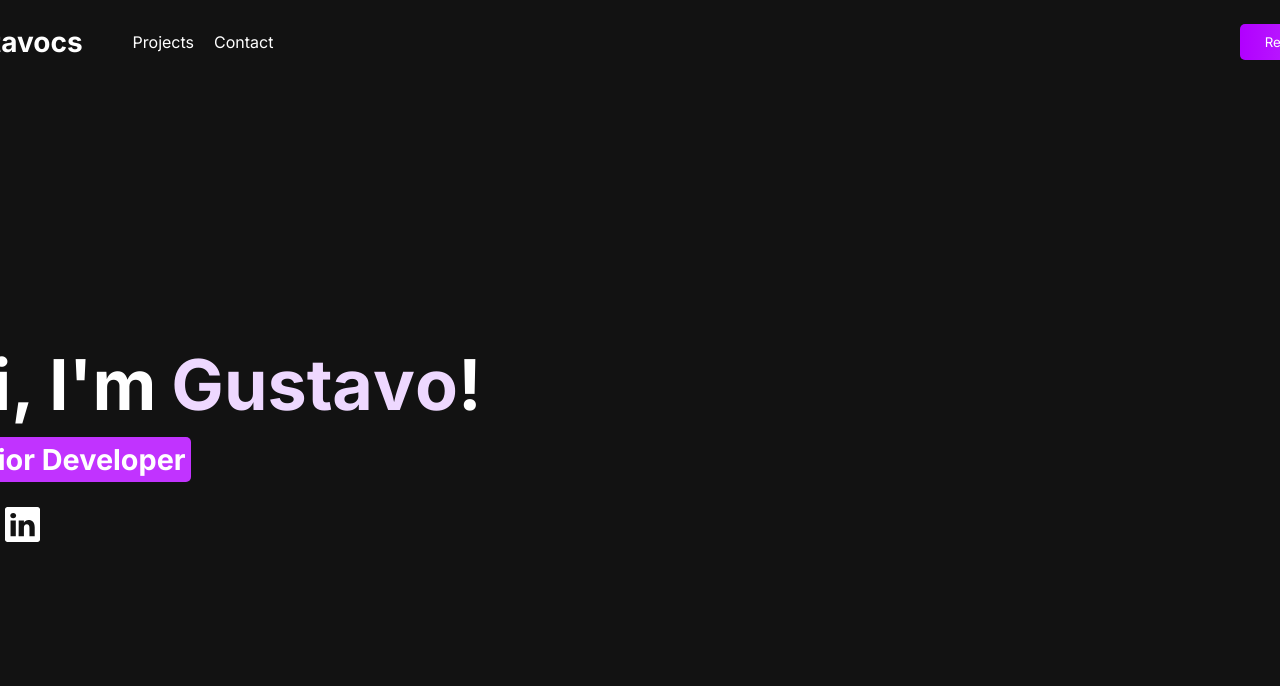
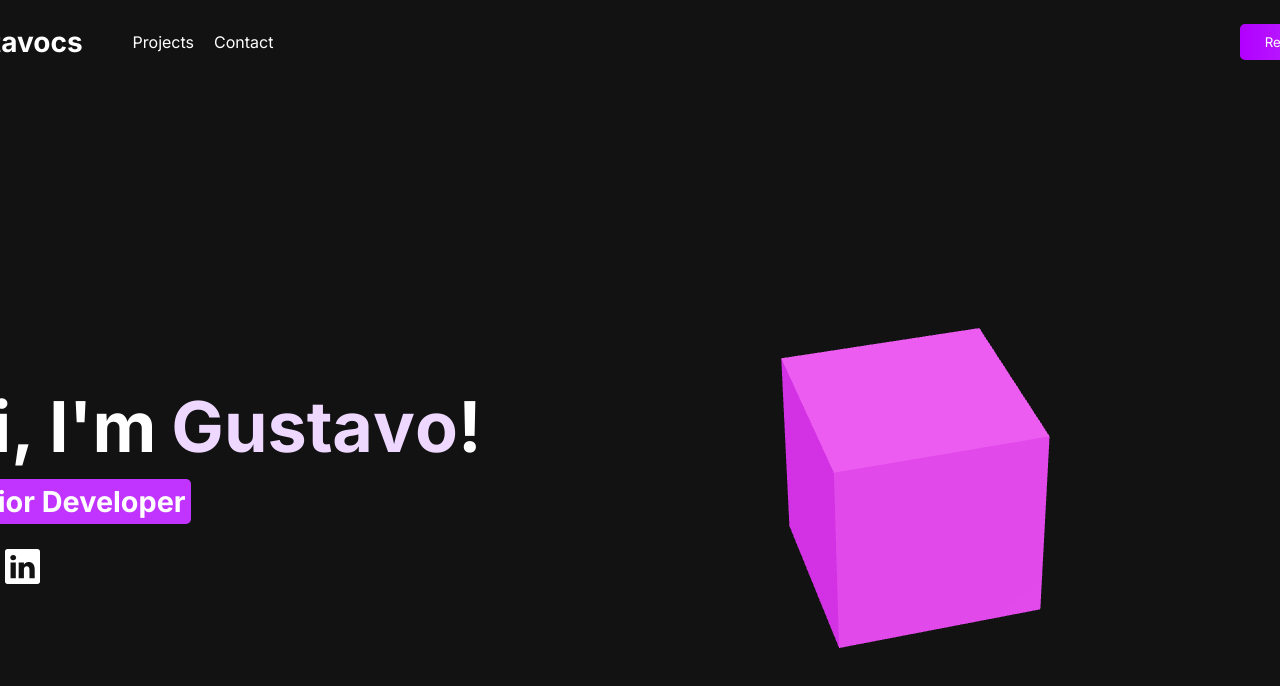
Before and after one commit to gustavocsak/portfolio, a React (Create React App) app: page / in a window 1280 px wide. Shown: the top 686 px of the page. Built offline with nearby package versions, Linux system fonts and the light colour scheme; the HTML template or start-up script is replaced by a standard one.

Commit message:
Added three js to project

```diff
--- a/package.json
+++ b/package.json
@@ -3,6 +3,8 @@
   "version": "0.1.0",
   "private": true,
   "dependencies": {
+    "@react-three/drei": "^9.58.4",
+    "@react-three/fiber": "^8.12.0",
     "@testing-library/jest-dom": "^5.16.5",
     "@testing-library/react": "^13.4.0",
     "@testing-library/user-event": "^13.5.0",
@@ -12,6 +14,7 @@
     "react-icons": "^4.8.0",
     "react-scripts": "^5.0.1",
     "styled-components": "^5.3.9",
+    "three": "^0.150.1",
     "web-vitals": "^2.1.4"
   },
   "scripts": {
--- a/src/App.js
+++ b/src/App.js
@@ -2,6 +2,7 @@ import Hero from "./components/Hero.js";
 import Projects from "./components/Projects.js";
 import Contact from "./components/Contact.js";
 import styled from "styled-components";
+import Test from "./components/Cube.js";
 
 
 const Container = styled.div`
@@ -18,7 +19,7 @@ const Container = styled.div`
 
 
     background-color: #121212;
-    /* background-image: radial-gradient(at 100% 51%, rgb(30, 41, 59) 0, transparent 100%); */
+
 
 
 `
@@ -29,6 +30,7 @@ const App = () => {
             <Hero />
             <Projects />
             <Contact />
+
         </Container>
       );
 
--- /dev/null
+++ b/src/components/Cube.js
@@ -0,0 +1,30 @@
+import { OrbitControls } from '@react-three/drei'
+import { Canvas } from '@react-three/fiber'
+import React, { Suspense } from 'react'
+import styled from 'styled-components'
+
+const Container = styled.div`
+    height: 100vh;
+    width: 100%;
+    scroll-snap-align: center;
+`
+
+const Cube = () => {
+  return (
+    <Container>
+        <Canvas camera={{fov: 25, position:[5,5,5]}}>
+        <Suspense fallback={null}>
+            <OrbitControls enableZoom={false} autoRotate/>
+            <ambientLight intensity={1} />
+            <directionalLight position={[3,2,1]} />
+            <mesh>
+                <boxGeometry args={[1,1,1]}/>
+                <meshStandardMaterial color={"rgb(193, 51, 255)"}/>
+            </mesh>
+            </Suspense>
+        </Canvas>
+    </Container>
+  )
+}
+
+export default Cube
--- a/src/components/Hero.js
+++ b/src/components/Hero.js
@@ -4,6 +4,7 @@ import Navbar from './Navbar'
 import { motion } from 'framer-motion'
 import { BsGithub, BsLinkedin } from 'react-icons/bs';
 import LetterAnimate from '../utils/LetterAnimate';
+import Cube from './Cube';
 
 const titleLetter = ['G', 'u', 's', 't', 'a', 'v', 'o']
 
@@ -17,8 +18,8 @@ const Section = styled.div`
 `
 
 const Container = styled.div`
-    height: 100vh;
-    scroll-snap-align: center;
+    height: 100%;
+    /* scroll-snap-align: center; // does not align to hero container, liked better this way */
     width: 1400px;
     display: flex;
     justify-content: space-between;
@@ -33,7 +34,8 @@ const Intro = styled.div`
 `
 
 const Three = styled.div`
-
+    flex: 3;
+    position: relative;
 `
 
 const Title = styled(motion.div)`
@@ -77,7 +79,7 @@ const Hero = () => {
                 </Social>
             </Intro>
             <Three>
-                {/* some 3d background using threejs, do it later */}
+                <Cube />
             </Three>
         </Container>
     </Section>
```
Also changed, not shown: 1 other file (tests, documents, lock files or other folders).
